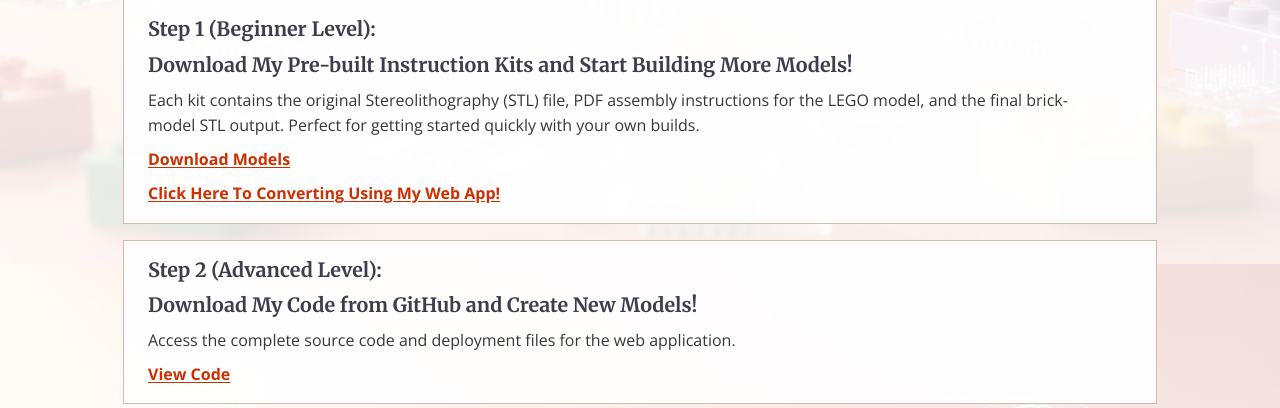
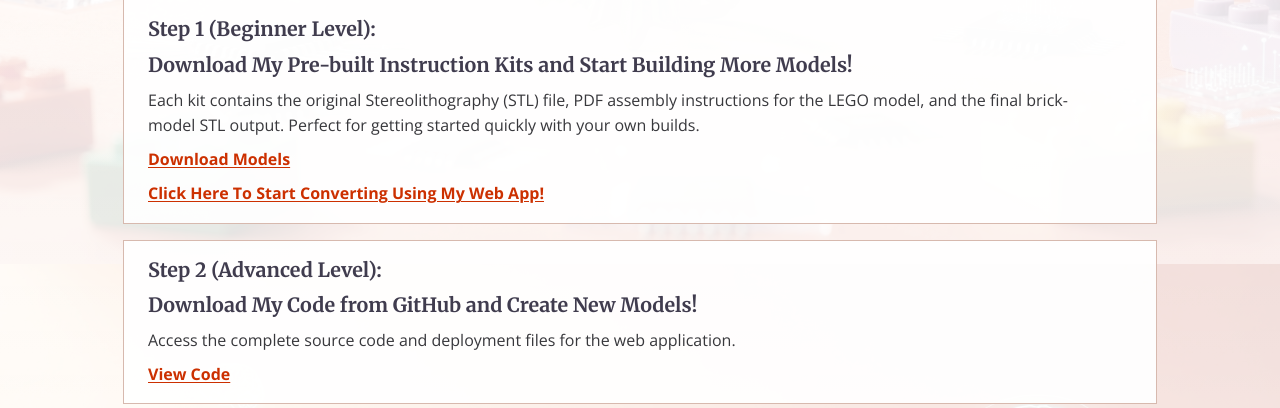
Before and after one commit to SahanaRajiv/Web-App-Lego-Sculpture-from-STL, a Flask app: page / in a window 1280 px wide. Shown: the part 1336-1744 px from the top of the page. Run offline with Flask 3, Linux system fonts and the light colour scheme.

Commit message:
Update converter call-to-action text

```diff
--- a/templates/landing.html
+++ b/templates/landing.html
@@ -61,7 +61,7 @@
             <img class="hero-image" src="{{ url_for('static', filename='images/girl-scout-lego-project.jpg') }}" alt="Sahana Rajiv with LEGO models from her Girl Scout Gold Award project">
             <p class="overview">Welcome to my comprehensive resource hub for my Girl Scout Gold Award project: <strong>Building a LEGO Converter with Artificial Intelligence (AI).</strong> This page contains all the essential links and materials you need to explore my project, from the demo videos to the final code implementation, pre-built models and additional resources.</p>
             <section class="start-panel"><h2 class="start-title">Start Here</h2><div class="start-links"><p><a href="{{ user_manual_url }}" target="_blank" rel="noopener">1) Link to My Comprehensive User Manual</a></p><p><a href="https://youtu.be/IZhqTz4GxcY" target="_blank" rel="noopener">2) My YouTube Seminar on How to Assemble a LEGO Model!</a><br>In this video, we will build a 10-layer LEGO duck using this instruction set I created using my software.</p></div></section>
-            <section class="step-panel"><h4>Step 1 (Beginner Level):</h4><h4>Download My Pre-built Instruction Kits and Start Building More Models!</h4><p>Each kit contains the original Stereolithography (STL) file, PDF assembly instructions for the LEGO model, and the final brick-model STL output. Perfect for getting started quickly with your own builds.</p><p><a href="{{ url_for('models') }}">Download Models</a></p><p><a href="{{ url_for('convert_page') }}">Click Here To Converting Using My Web App!</a></p></section>
+            <section class="step-panel"><h4>Step 1 (Beginner Level):</h4><h4>Download My Pre-built Instruction Kits and Start Building More Models!</h4><p>Each kit contains the original Stereolithography (STL) file, PDF assembly instructions for the LEGO model, and the final brick-model STL output. Perfect for getting started quickly with your own builds.</p><p><a href="{{ url_for('models') }}">Download Models</a></p><p><a href="{{ url_for('convert_page') }}">Click Here To Start  Converting Using My Web App!</a></p></section>
             <section class="step-panel"><h4>Step 2 (Advanced Level):</h4><h4>Download My Code from GitHub and Create New Models!</h4><p>Access the complete source code and deployment files for the web application.</p><p><a href="https://github.com/SahanaRajiv/Web-App-Lego-Sculpture-from-STL" target="_blank" rel="noopener">View Code</a></p></section>
             <section class="step-panel"><h4>Step 3 (Master Level):</h4><h4>Learn More About How I Used AI to Build This Software and Make Your Own Modifications!</h4><p>Explore the technical journey of building the LEGO Converter with AI.</p><p><a href="{{ url_for('documentation') }}">Read Documentation</a></p></section>
             <section class="resources"><h2 class="resource-title">Learning Resources</h2><p>To help you get started with the tools and techniques used in this project, I've compiled helpful tutorials and resources.</p><div class="resource-grid"><section class="resource-box"><h3>YouTube Videos on Cursor</h3><ul><li><a href="https://www.youtube.com/watch?v=Rgz6mX93C4Y" target="_blank" rel="noopener">Cursor Tutorial Part 1</a></li><li><a href="https://www.youtube.com/watch?v=ocMOZpuAMw4" target="_blank" rel="noopener">Cursor Tutorial Part 2</a></li></ul></section><section class="resource-box"><h3>Free STL File Websites</h3><ul><li><a href="https://www.thingiverse.com/" target="_blank" rel="noopener">Thingiverse</a></li><li><a href="https://cults3d.com/" target="_blank" rel="noopener">Cults3D</a></li><li><a href="https://thangs.com/" target="_blank" rel="noopener">Thangs</a></li></ul></section></div><p class="footnote">*A Stereolithography (STL) file is a standard file format used for 3D printing and computer-aided design (CAD). It represents a 3D model as a series of connected triangles, describing only the surface geometry of a three-dimensional object without any color, texture, or other common CAD model attributes.</p></section>
```
